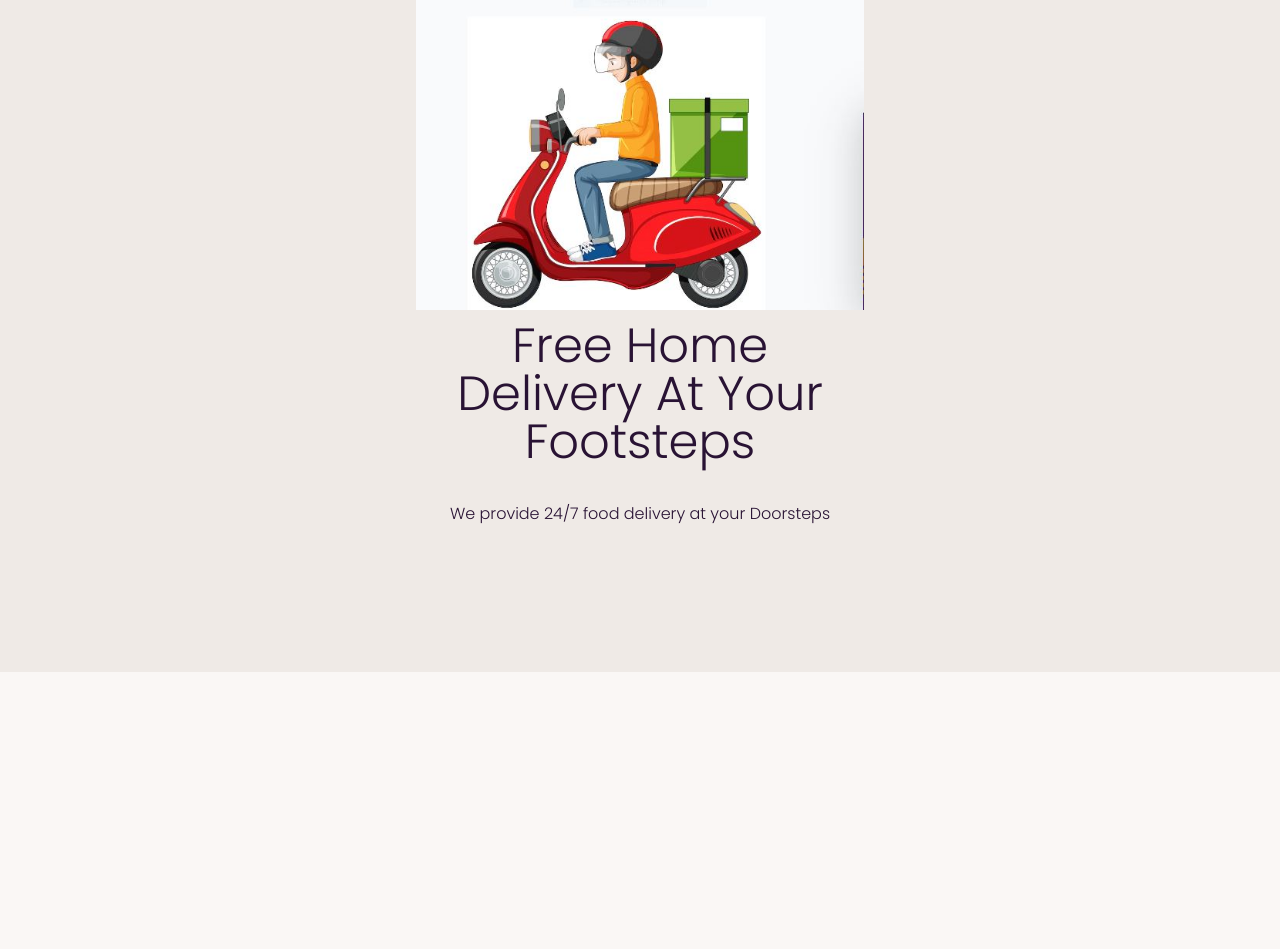
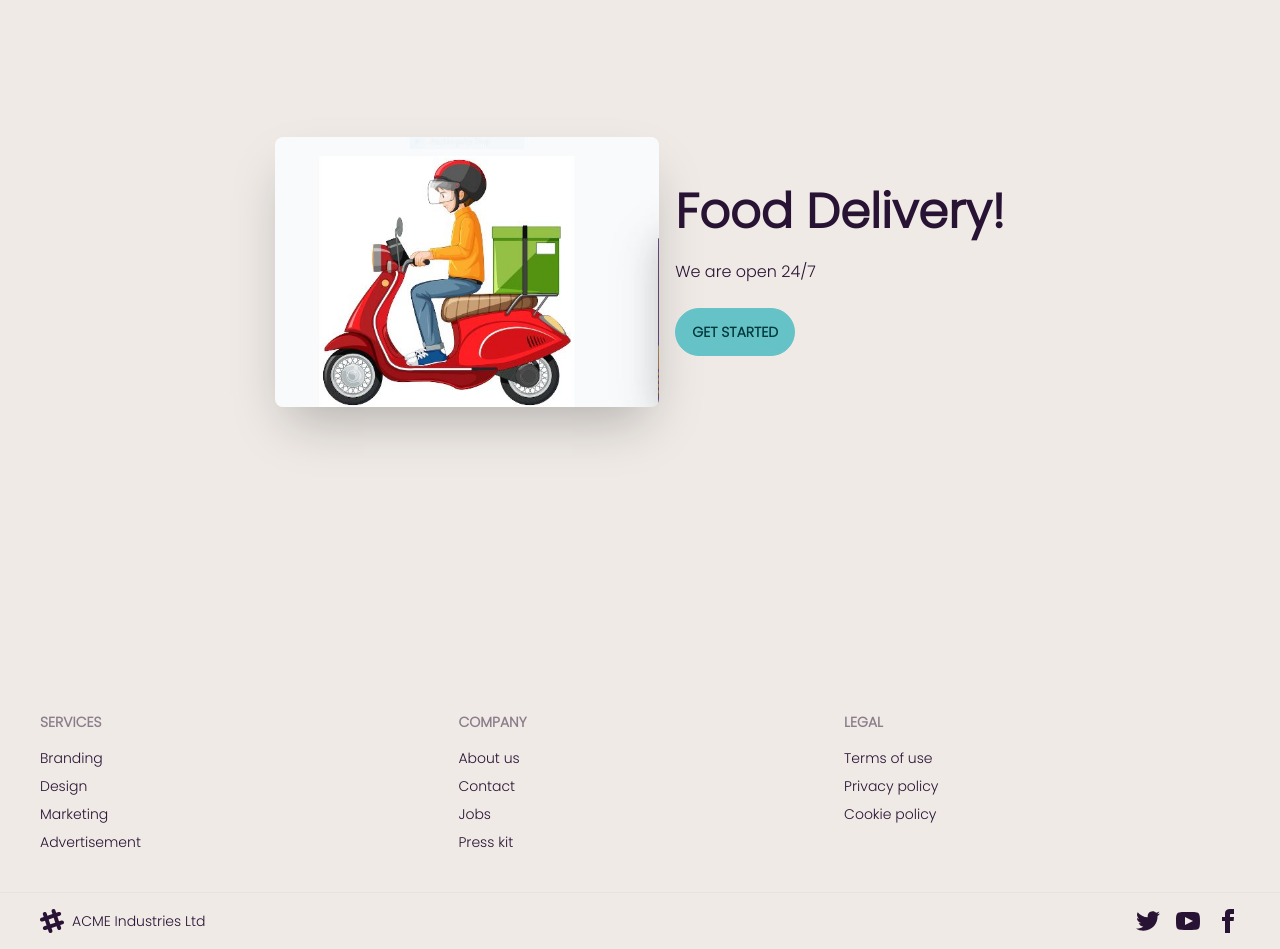
Before and after one commit to RAHUL573769/RestaurantWebsite, a React (Create React App) app: page / in a window 1280 px wide. Shown: the part 4640-5589 px from the top of the page. Before the commit the page ends 5312 px from the top, so only its background shows below. Built offline with nearby package versions, Linux system fonts and the light colour scheme.

Commit message:
changes madecommit

```diff
--- a/src/Componenets/FoodDelivery/FoodDelivery.js
+++ b/src/Componenets/FoodDelivery/FoodDelivery.js
@@ -5,11 +5,12 @@
   return (
     <div>
       <div class="hero min-h-screen bg-base-200">
-        <div class="hero-content text-center">
-          <div class="max-w-md">
-            <img src={scotter} />
-            <h1 class="text-5xl  my-3">Free Home Delivery At Your Footsteps</h1>
-            <p class="py-6">We provide 24/7 food delivery at your Doorsteps</p>
+        <div class="hero-content flex-col lg:flex-row">
+          <img src={scotter} class="max-w-sm rounded-lg shadow-2xl" />
+          <div>
+            <h1 class="text-5xl font-bold">Food Delivery!</h1>
+            <p class="py-6">We are open 24/7</p>
+            <button class="btn btn-primary">Get Started</button>
           </div>
         </div>
       </div>
--- a/src/Componenets/HomePage/HomePage.js
+++ b/src/Componenets/HomePage/HomePage.js
@@ -1,4 +1,5 @@
 import React from "react";
+import Footer from "../../Shared/Footer";
 import TableBooking from "../AdvancedTableBooking/TableBooking";
 import FoodDelivery from "../FoodDelivery/FoodDelivery";
 import Banner from "./Banner/Banner";
@@ -19,6 +20,8 @@
       <TableBooking></TableBooking>
       <FreeSection></FreeSection>
       <FoodDelivery></FoodDelivery>
+
+      <Footer></Footer>
     </div>
   );
 };
--- a/src/Componenets/Menu3/Menu3.js
+++ b/src/Componenets/Menu3/Menu3.js
@@ -11,7 +11,7 @@
       .then((res) => res.json())
       .then((data) => setMenu3(data));
   });
-  console.log(menu3?.meals);
+
   return (
     <div class="grid  md:grid-cols-2 lg:grid-cols-3 my-7">
       {menu3?.meals?.map((m) => (
--- a/src/Componenets/Menu4/Menu4.js
+++ b/src/Componenets/Menu4/Menu4.js
@@ -1,7 +1,8 @@
 import React from "react";
 import { useEffect } from "react";
 import { useState } from "react";
-import SingleMenu4 from "./SingleMenu4";
+
+import Single from "./Single";
 
 const Menu4 = () => {
   const [menu4, setMenu4] = useState();
@@ -13,9 +14,9 @@
 
   console.log(menu4?.meals);
   return (
-    <div>
+    <div class="grid  md:grid-cols-2 lg:grid-cols-3 my-7">
       {menu4?.meals?.map((m) => (
-        <SingleMenu4></SingleMenu4>
+        <Single m={m}></Single>
       ))}
     </div>
   );
--- /dev/null
+++ b/src/Componenets/Menu4/Single.js
@@ -0,0 +1,23 @@
+import React from "react";
+
+const Single = ({ m }) => {
+  return (
+    <div>
+      <div class="card w-96 bg-base-100 shadow-xl">
+        <figure>
+          <img src={m.strMealThumb} alt="Shoes" />
+        </figure>
+        <div class="card-body">
+          <h2 class="card-title">{m.strMeal}</h2>
+          <p>Id:{m.idMeal}</p>
+          <div class="card-actions justify-end">
+            <button class="btn btn-primary">Buy Now</button>
+          </div>
+        </div>
+      </div>
+      ;
+    </div>
+  );
+};
+
+export default Single;
--- a/src/Componenets/Menu4/SingleMenu4.js
+++ /dev/null
@@ -1,18 +0,0 @@
-import React from "react";
-
-const SingleMenu4 = () => {
-  <div class="card w-96 bg-base-100 shadow-xl">
-    <figure>
-      <img src="https://api.lorem.space/image/shoes?w=400&h=225" alt="Shoes" />
-    </figure>
-    <div class="card-body">
-      <h2 class="card-title">Shoes!</h2>
-      <p>If a dog chews shoes whose shoes does he choose?</p>
-      <div class="card-actions justify-end">
-        <button class="btn btn-primary">Buy Now</button>
-      </div>
-    </div>
-  </div>;
-};
-
-export default SingleMenu4;
--- /dev/null
+++ b/src/Shared/Footer.js
@@ -0,0 +1,85 @@
+import React from "react";
+
+const Footer = () => {
+  return (
+    <div>
+      <footer class="footer p-10 bg-base-200 text-base-content">
+        <div>
+          <span class="footer-title">Services</span>
+          <a class="link link-hover">Branding</a>
+          <a class="link link-hover">Design</a>
+          <a class="link link-hover">Marketing</a>
+          <a class="link link-hover">Advertisement</a>
+        </div>
+        <div>
+          <span class="footer-title">Company</span>
+          <a class="link link-hover">About us</a>
+          <a class="link link-hover">Contact</a>
+          <a class="link link-hover">Jobs</a>
+          <a class="link link-hover">Press kit</a>
+        </div>
+        <div>
+          <span class="footer-title">Legal</span>
+          <a class="link link-hover">Terms of use</a>
+          <a class="link link-hover">Privacy policy</a>
+          <a class="link link-hover">Cookie policy</a>
+        </div>
+      </footer>
+      <footer class="footer px-10 py-4 border-t bg-base-200 text-base-content border-base-300">
+        <div class="items-center grid-flow-col">
+          <svg
+            width="24"
+            height="24"
+            viewBox="0 0 24 24"
+            xmlns="http://www.w3.org/2000/svg"
+            fill-rule="evenodd"
+            clip-rule="evenodd"
+            class="fill-current"
+          >
+            <path d="M22.672 15.226l-2.432.811.841 2.515c.33 1.019-.209 2.127-1.23 2.456-1.15.325-2.148-.321-2.463-1.226l-.84-2.518-5.013 1.677.84 2.517c.391 1.203-.434 2.542-1.831 2.542-.88 0-1.601-.564-1.86-1.314l-.842-2.516-2.431.809c-1.135.328-2.145-.317-2.463-1.229-.329-1.018.211-2.127 1.231-2.456l2.432-.809-1.621-4.823-2.432.808c-1.355.384-2.558-.59-2.558-1.839 0-.817.509-1.582 1.327-1.846l2.433-.809-.842-2.515c-.33-1.02.211-2.129 1.232-2.458 1.02-.329 2.13.209 2.461 1.229l.842 2.515 5.011-1.677-.839-2.517c-.403-1.238.484-2.553 1.843-2.553.819 0 1.585.509 1.85 1.326l.841 2.517 2.431-.81c1.02-.33 2.131.211 2.461 1.229.332 1.018-.21 2.126-1.23 2.456l-2.433.809 1.622 4.823 2.433-.809c1.242-.401 2.557.484 2.557 1.838 0 .819-.51 1.583-1.328 1.847m-8.992-6.428l-5.01 1.675 1.619 4.828 5.011-1.674-1.62-4.829z"></path>
+          </svg>
+          <p>ACME Industries Ltd</p>
+        </div>
+        <div class="md:place-self-center md:justify-self-end">
+          <div class="grid grid-flow-col gap-4">
+            <a>
+              <svg
+                xmlns="http://www.w3.org/2000/svg"
+                width="24"
+                height="24"
+                viewBox="0 0 24 24"
+                class="fill-current"
+              >
+                <path d="M24 4.557c-.883.392-1.832.656-2.828.775 1.017-.609 1.798-1.574 2.165-2.724-.951.564-2.005.974-3.127 1.195-.897-.957-2.178-1.555-3.594-1.555-3.179 0-5.515 2.966-4.797 6.045-4.091-.205-7.719-2.165-10.148-5.144-1.29 2.213-.669 5.108 1.523 6.574-.806-.026-1.566-.247-2.229-.616-.054 2.281 1.581 4.415 3.949 4.89-.693.188-1.452.232-2.224.084.626 1.956 2.444 3.379 4.6 3.419-2.07 1.623-4.678 2.348-7.29 2.04 2.179 1.397 4.768 2.212 7.548 2.212 9.142 0 14.307-7.721 13.995-14.646.962-.695 1.797-1.562 2.457-2.549z"></path>
+              </svg>
+            </a>
+            <a>
+              <svg
+                xmlns="http://www.w3.org/2000/svg"
+                width="24"
+                height="24"
+                viewBox="0 0 24 24"
+                class="fill-current"
+              >
+                <path d="M19.615 3.184c-3.604-.246-11.631-.245-15.23 0-3.897.266-4.356 2.62-4.385 8.816.029 6.185.484 8.549 4.385 8.816 3.6.245 11.626.246 15.23 0 3.897-.266 4.356-2.62 4.385-8.816-.029-6.185-.484-8.549-4.385-8.816zm-10.615 12.816v-8l8 3.993-8 4.007z"></path>
+              </svg>
+            </a>
+            <a>
+              <svg
+                xmlns="http://www.w3.org/2000/svg"
+                width="24"
+                height="24"
+                viewBox="0 0 24 24"
+                class="fill-current"
+              >
+                <path d="M9 8h-3v4h3v12h5v-12h3.642l.358-4h-4v-1.667c0-.955.192-1.333 1.115-1.333h2.885v-5h-3.808c-3.596 0-5.192 1.583-5.192 4.615v3.385z"></path>
+              </svg>
+            </a>
+          </div>
+        </div>
+      </footer>
+    </div>
+  );
+};
+
+export default Footer;
```
